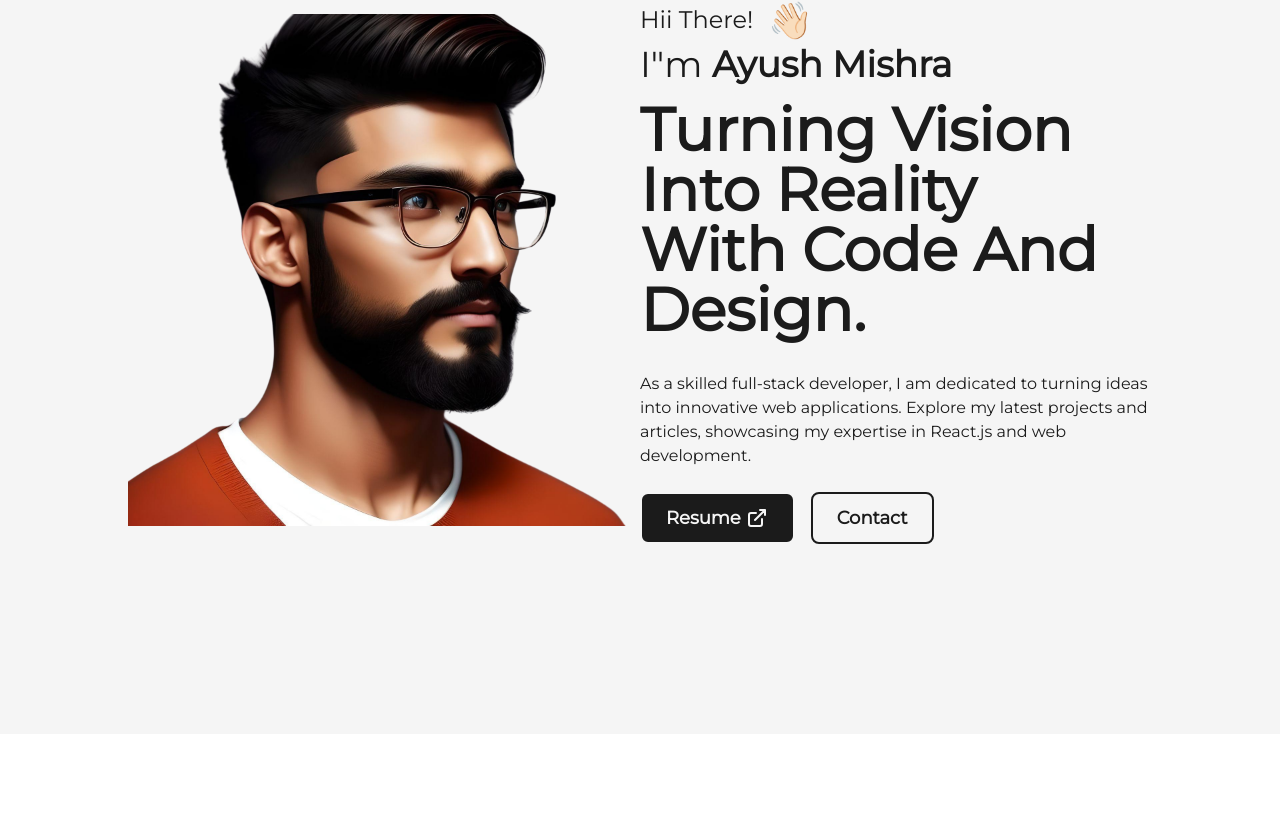
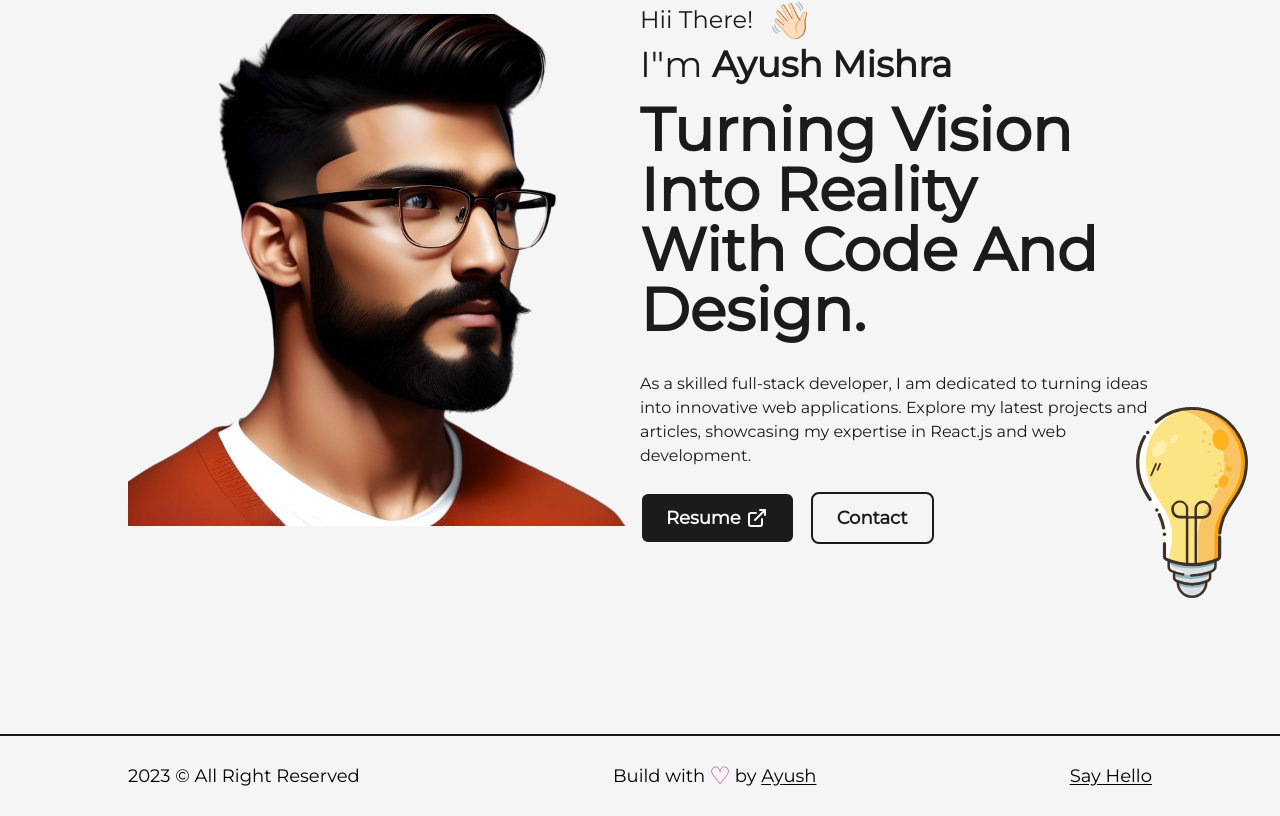
Before and after one commit to ayushkumarmishra/portfolio_2023, a React (Vite) app: page / in a window 1280 px wide. Shown: the part 170-986 px from the top of the page. Before the commit the page ends 904 px from the top, so only its background shows below. Built offline with nearby package versions, Linux system fonts and the light colour scheme.

Commit message:
added footer component

```diff
--- a/src/App.jsx
+++ b/src/App.jsx
@@ -1,4 +1,5 @@
 // import "./App.css";
+import Footer from "./components/Footer/Footer";
 import Home from "./components/Home/Home";
 import HeaderNavbar from "./components/Navbar/HeaderNavbar";
 function App() {
@@ -6,6 +7,7 @@ function App() {
     <div>
       <HeaderNavbar />
       <Home />
+      <Footer />
     </div>
   );
 }
--- /dev/null
+++ b/src/components/Footer/Footer.jsx
@@ -0,0 +1,34 @@
+import { Link } from "react-router-dom";
+import Layout from "../Home/Layout";
+
+const Footer = () => {
+  return (
+    <footer className="font-montserrat w-full border-t-2 border-solid border-dark font-medium text-lg">
+      <Layout className="py-6 flex items-center justify-between">
+        <span>{new Date().getFullYear()} &copy; All Right Reserved</span>
+        <div>
+          <div className="flex items-center">
+            Build with
+            <span className="text-primary text-2xl px-1">&#9825;</span> by&nbsp;
+            <Link
+              to="https://www.linkedin.com/in/ayushkumarmishra/"
+              className="underline underline-offset-2"
+              target="_blank"
+            >
+              Ayush
+            </Link>
+          </div>
+        </div>
+        <Link
+          to="https://www.linkedin.com/in/ayushkumarmishra/"
+          className="underline underline-offset-2"
+          target="_blank"
+        >
+          Say Hello
+        </Link>
+      </Layout>
+    </footer>
+  );
+};
+
+export default Footer;
--- a/src/components/Home/Home.jsx
+++ b/src/components/Home/Home.jsx
@@ -4,6 +4,7 @@ import AnimatedText from "./AnimatedText";
 import { motion } from "framer-motion";
 import { Link } from "react-router-dom";
 import { LinkArrow } from "../Navbar/Icons";
+import lightBulb from "../../../public/bulb.svg";
 function Home() {
   return (
     <main className="w-full flex text-dark min-h-screen items-center bg-light">
@@ -67,6 +68,9 @@ function Home() {
           </div>
         </div>
       </Layout>
+      <div className="absolute right-8 bottom-8 inline-block w-28">
+        <img src={lightBulb} alt="ayush" className="w-full h-auto" />
+      </div>
     </main>
   );
 }
```
Also changed, not shown: public/bulb.svg (added).
